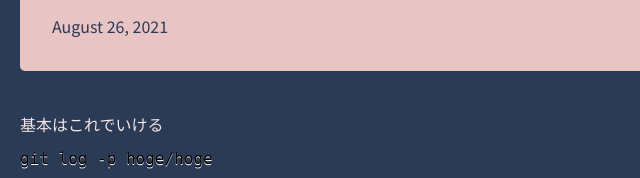
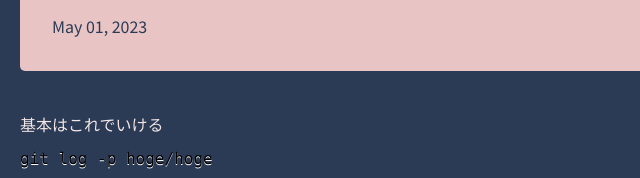
Before and after one commit to taro0079/taroblog, a Gatsby site: page /20230501/ in a window 1280 px wide. Shown: the part 227-405 px from the top of the page, 0-640 px from the left. Built offline with nearby package versions, Linux system fonts and the light colour scheme; Gatsby itself is replaced by a stand-in of ours; some packages are replaced by stand-ins of ours; code samples lack their colours.

Commit message:
add datetime

```diff
--- a/content/blog/20230501.md
+++ b/content/blog/20230501.md
@@ -1,6 +1,6 @@
 ---
 title: gitでファイルの履歴を閲覧したい
-date: 2021-08-26T15:29:33.178Z
+date: 2023-05-01 14:16
 published: true
 tags: ["memo"]
 description: 研究している超伝導体についてざっくりと説明。
```
